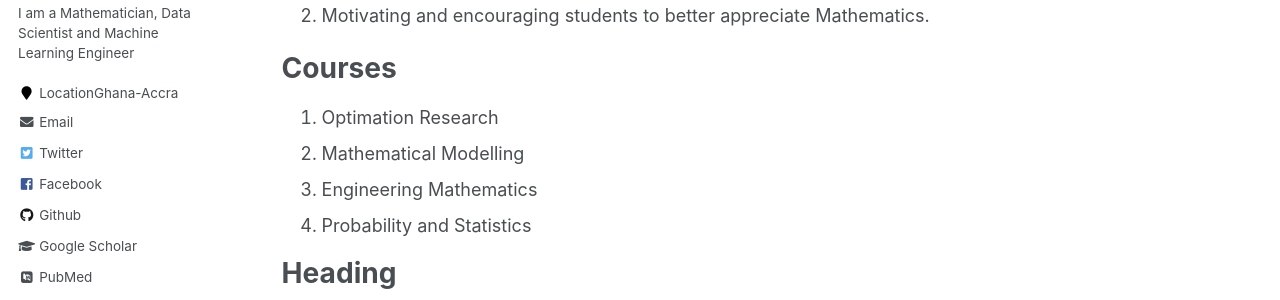
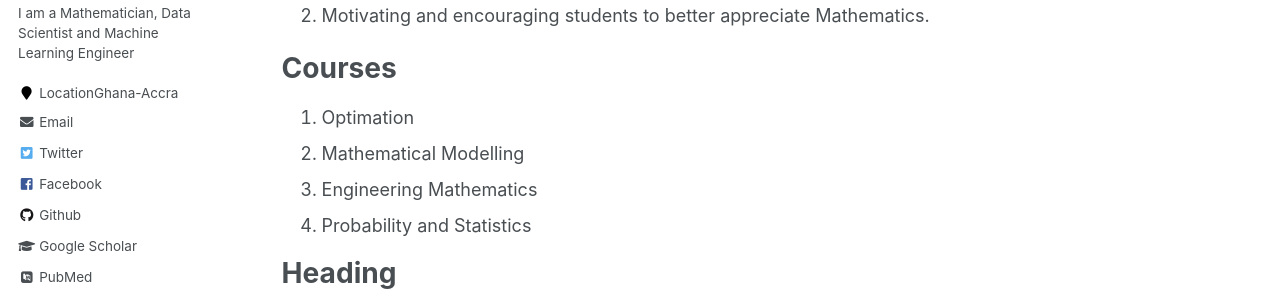
Before and after one commit to EmmanuelOwusu/EmmanuelOwusu.github.io, a Jekyll site: the page built from _teaching/2014-spring-teaching-1.md, in a window 1280 px wide and 1247 px high. Shown: the part 419-719 px from the top of the window. Built offline with Jekyll 4.4.1, drawn with Linux system fonts in a browser that asks for light colours; some web fonts are replaced.

Commit message:
Updated Teaching one
Updated Teaching one

```diff
--- a/_teaching/2014-spring-teaching-1.md
+++ b/_teaching/2014-spring-teaching-1.md
@@ -19,7 +19,7 @@ mathemati
 
 Courses
 ======
-1. Optimation Research
+1. Optimation
 2. Mathematical Modelling
 3. Engineering Mathematics
 4. Probability and Statistics
```
